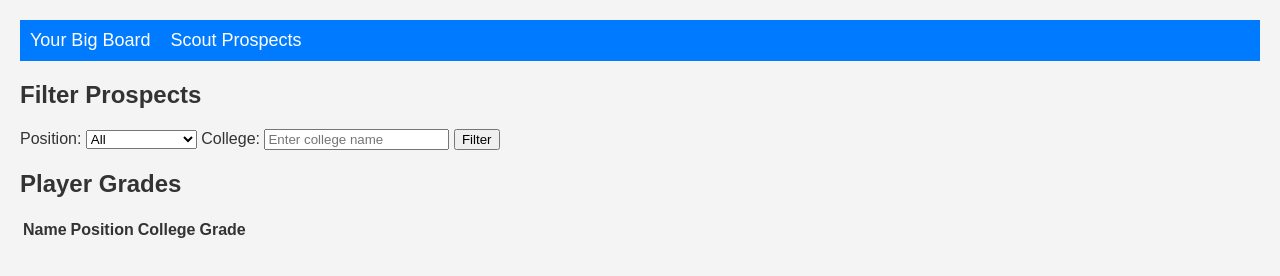
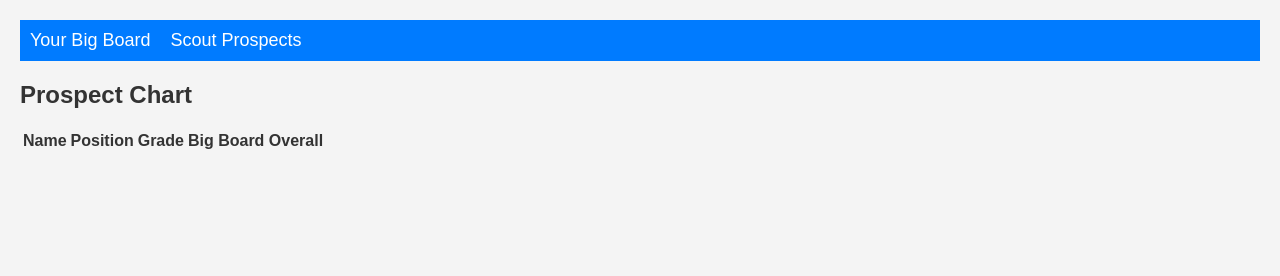
Before and after one commit to doublemovefb/NFLDRAFT, a plain HTML site: page index.html in a window 1280 px wide. Drawn offline with Linux system fonts and the light colour scheme.

Commit message:
Update index.html

```diff
--- a/index.html
+++ b/index.html
@@ -7,7 +7,7 @@
     <link rel="stylesheet" href="style.css">
 </head>
 <body>
-    <!-- Navigation Header -->
+
     <header>
         <nav>
             <ul style="display: flex; list-style: none; background-color: #007bff; padding: 10px; margin: 0;">
@@ -15,47 +15,26 @@
                     <a href="#custom-board" style="color: white; text-decoration: none; font-size: 18px;">Your Big Board</a>
                 </li>
                 <li>
-                    <a href="#prospect-list" style="color: white; text-decoration: none; font-size: 18px;">Scout Prospects</a>
+                    <a href="#prospect-chart" style="color: white; text-decoration: none; font-size: 18px;">Scout Prospects</a>
                 </li>
             </ul>
         </nav>
     </header>
 
-    <!-- Filter Section -->
-    <section id="filters">
-        <h2>Filter Prospects</h2>
-        <label for="position-filter">Position:</label>
-        <select id="position-filter">
-            <option value="">All</option>
-            <option value="Quarterback">Quarterback</option>
-            <option value="Running Back">Running Back</option>
-            <option value="Wide Receiver">Wide Receiver</option>
-            <option value="Tight End">Tight End</option>
-            <option value="Defensive Line">Defensive Line</option>
-            <option value="Linebacker">Linebacker</option>
-            <option value="Cornerback">Cornerback</option>
-            <option value="Safety">Safety</option>
-        </select>
 
-        <label for="college-filter">College:</label>
-        <input type="text" id="college-filter" placeholder="Enter college name">
-        <button id="filter-button">Filter</button>
-    </section>
-
-    <!-- Player Grades Table -->
-    <section id="prospect-list">
-        <h2>Player Grades</h2>
+    <section id="prospect-chart">
+        <h2>Prospect Chart</h2>
         <table>
             <thead>
                 <tr>
                     <th>Name</th>
                     <th>Position</th>
-                    <th>College</th>
                     <th>Grade</th>
+                    <th>Big Board Overall</th>
                 </tr>
             </thead>
             <tbody id="prospect-data">
-                <!-- Players will be dynamically added here -->
+
             </tbody>
         </table>
     </section>
```
